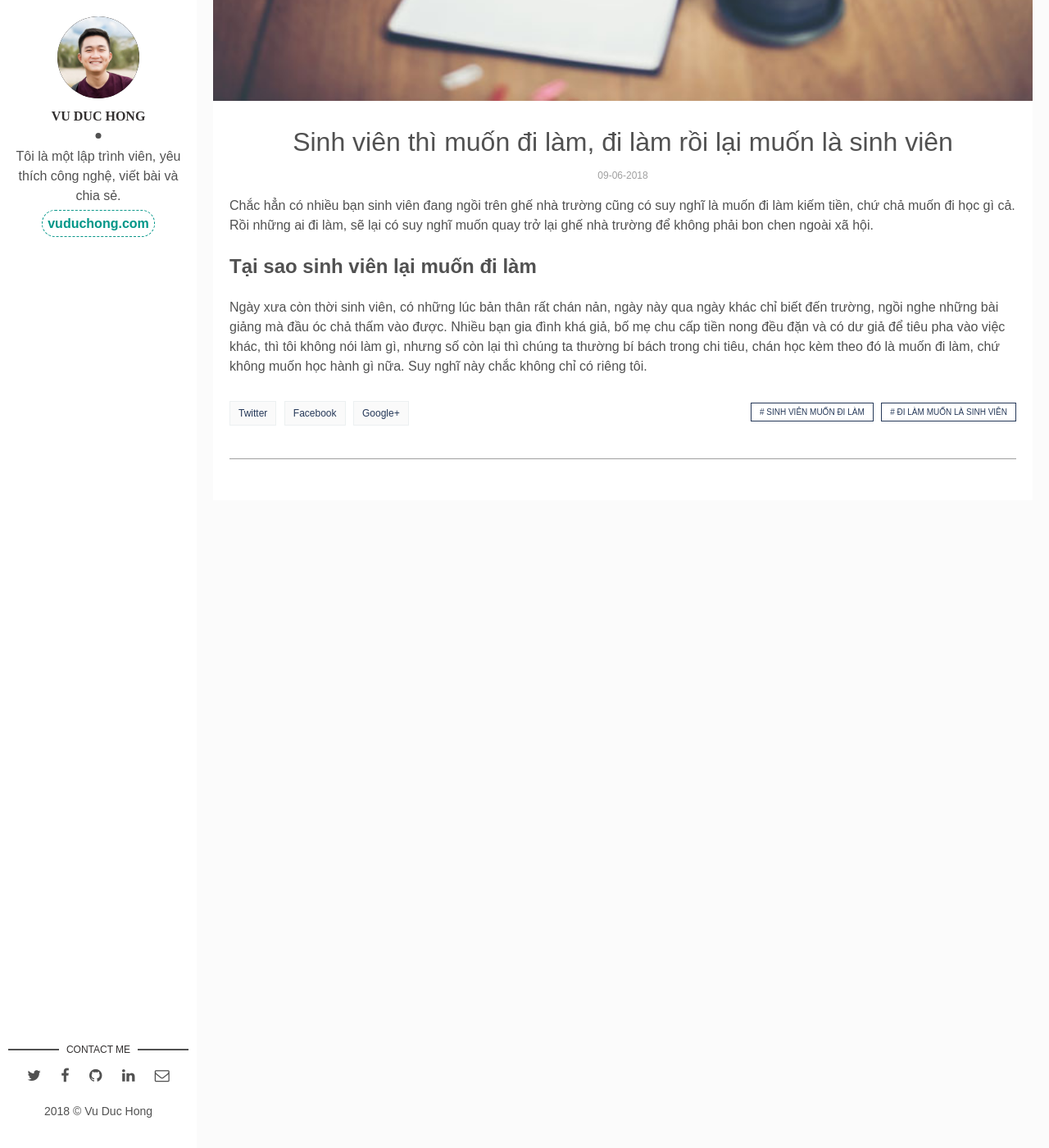
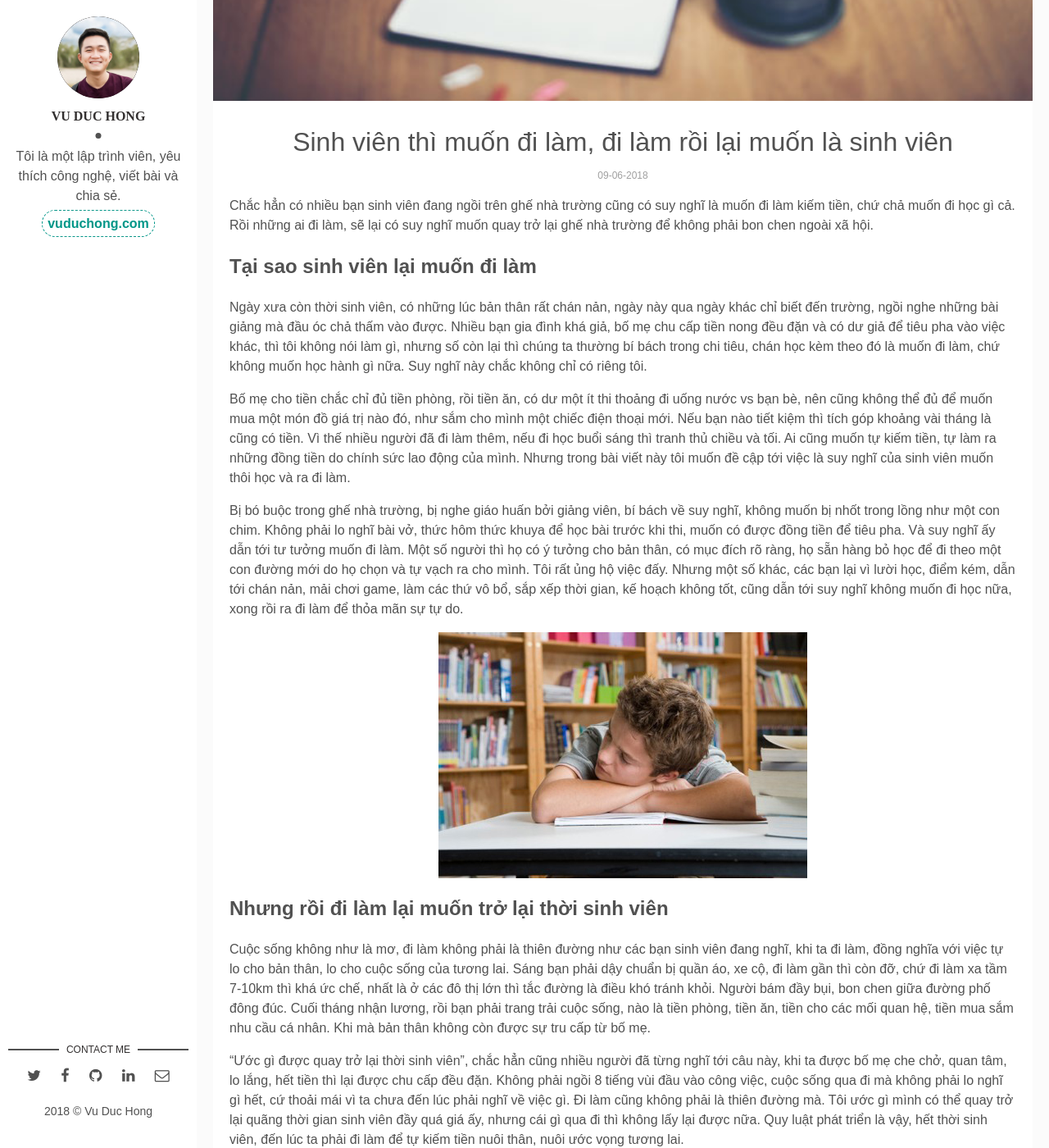
Before and after one commit to tinhyeucongnghe/tinhyeucongnghe.github.io, a Jekyll site: the page built from _posts/2018-06-09-sinh-vien-thi-muon-di-lam-di-lam-roi-lai-muon-lam-sinh-vien.md, in a window 1280 px wide and 1400 px high, scrolled down 564 px. Shown: the whole window at 82% size. Built offline with Jekyll 4.4.1, drawn with Linux system fonts in a browser that asks for light colours; comment, search, counter and statistics services are not loaded; before the commit the page ends 1194 px from its top, so only the background shows below that; some of the changed text lies outside the part shown.

Commit message:
new post

```diff
--- a/_posts/2018-06-09-sinh-vien-thi-muon-di-lam-di-lam-roi-lai-muon-lam-sinh-vien.md
+++ b/_posts/2018-06-09-sinh-vien-thi-muon-di-lam-di-lam-roi-lai-muon-lam-sinh-vien.md
@@ -11,3 +11,21 @@ Chắc hẳn có nhiều bạn sinh viên đang ngồi trên ghế nhà trườn
 ## Tại sao sinh viên lại muốn đi làm
 
 Ngày xưa còn thời sinh viên, có những lúc bản thân rất chán nản, ngày này qua ngày khác chỉ biết đến trường, ngồi nghe những bài giảng mà đầu óc chả thấm vào được. Nhiều bạn gia đình khá giả, bố mẹ chu cấp tiền nong đều đặn và có dư giả để tiêu pha vào việc khác, thì tôi không nói làm gì, nhưng số còn lại thì chúng ta thường bí bách trong chi tiêu, chán học kèm theo đó là muốn đi làm, chứ không muốn học hành gì nữa. Suy nghĩ này chắc không chỉ có riêng tôi.
+
+Bố mẹ cho tiền chắc chỉ đủ tiền phòng, rồi tiền ăn, có dư một ít thi thoảng đi uống nước vs bạn bè, nên cũng không thể đủ để muốn mua một món đồ giá trị nào đó, như sắm cho mình một chiếc điện thoại mới. Nếu bạn nào tiết kiệm thì tích góp khoảng vài tháng là cũng có tiền. Vì thế nhiều người đã đi làm thêm, nếu đi học buổi sáng thì tranh thủ chiều và tối. Ai cũng muốn tự kiếm tiền, tự làm ra những đồng tiền do chính sức lao động của mình. Nhưng trong bài viết này tôi muốn đề cập tới việc là suy nghĩ của sinh viên muốn thôi học và ra đi làm.
+
+Bị bó buộc trong ghế nhà trường, bị nghe giáo huấn bởi giảng viên, bí bách về suy nghĩ, không muốn bị nhốt trong lồng như một con chim. Không phải lo nghĩ bài vở, thức hôm thức khuya để học bài trước khi thi, muốn có được đồng tiền để tiêu pha. Và suy nghĩ ấy dẫn tới tư tưởng muốn đi làm. Một số người thì họ có ý tưởng cho bản thân, có mục đích rõ ràng, họ sẵn hàng bỏ học để đi theo một con đường mới do họ chọn và tự vạch ra cho mình. Tôi rất ủng hộ việc đấy. Nhưng một số khác, các bạn lại vì lười học, điểm kém, dẫn tới chán nản, mải chơi game, làm các thứ vô bổ, sắp xếp thời gian, kế hoạch không tốt, cũng dẫn tới suy nghĩ không muốn đi học nữa, xong rồi ra đi làm để thỏa mãn sự tự do.
+
+![tại sao sinh viên lại muốn đi làm]({{site.baseurl}}/assets/img/khi-sinh-vien-chan-hoc.jpg)
+
+## Nhưng rồi đi làm lại muốn trở lại thời sinh viên
+
+Cuộc sống không như là mơ, đi làm không phải là thiên đường như các bạn sinh viên đang nghĩ, khi ta đi làm, đồng nghĩa với việc tự lo cho bản thân, lo cho cuộc sống của tương lai. Sáng bạn phải dậy chuẩn bị quần áo, xe cộ, đi làm gần thì còn đỡ, chứ đi làm xa tầm 7-10km thì khá ức chế, nhất là ở các đô thị lớn thì tắc đường là điều khó tránh khỏi. Người bám đầy bụi, bon chen giữa đường phố đông đúc. Cuối tháng nhận lương, rồi bạn phải trang trải cuộc sống, nào là tiền phòng, tiền ăn, tiền cho các mối quan hệ, tiền mua sắm nhu cầu cá nhân. Khi mà bản thân không còn được sự tru cấp từ bố mẹ.
+
+"Ước gì được quay trở lại thời sinh viên", chắc hẳn cũng nhiều người đã từng nghĩ tới câu này, khi ta được bố mẹ che chở, quan tâm, lo lắng, hết tiền thì lại được chu cấp đều đặn. Không phải ngồi 8 tiếng vùi đầu vào công việc, cuộc sống qua đi mà không phải lo nghĩ gì hết, cứ thoải mái vì ta chưa đến lúc phải nghĩ về việc gì. Đi làm cũng không phải là thiên đường mà. Tôi ước gì mình có thể quay trở lại quãng thời gian sinh viên đầy quá giá ấy, nhưng cái gì qua đi thì không lấy lại được nữa. Quy luật phát triển là vậy, hết thời sinh viên, đến lúc ta phải đi làm để tự kiếm tiền nuôi thân, nuôi ước vọng tương lai.
+
+![khi đi làm rồi lại muốn quay trở lại thời sinh viên]({{site.baseurl}}/assets/img/khi-di-lam-muon-quay-tro-lai-thoi-sinh-vien.jpg)
+
+___
+
+Đi học cũng vất vả mà đi làm cũng khổ không kém, vì thế những ai còn ngồi trên ghế nhà trường thì cũng cố gắng học hành cho thành công, tích lũy kiến thức mà thầy cô truyền đạt lại, để sau này có ra đi làm thì ít ra cũng có tý kiến thức để đương đầu với nó. Không cái nào là toàn sung sướng hay khổ đau, nó chỉ là thái độ chấp nhận và thích nghi của ta đến đâu mà thôi.
```
Also changed, not shown: assets/img/khi-di-lam-muon-quay-tro-lai-thoi-sinh-vien.jpg (added), assets/img/khi-sinh-vien-chan-hoc.jpg (added).
